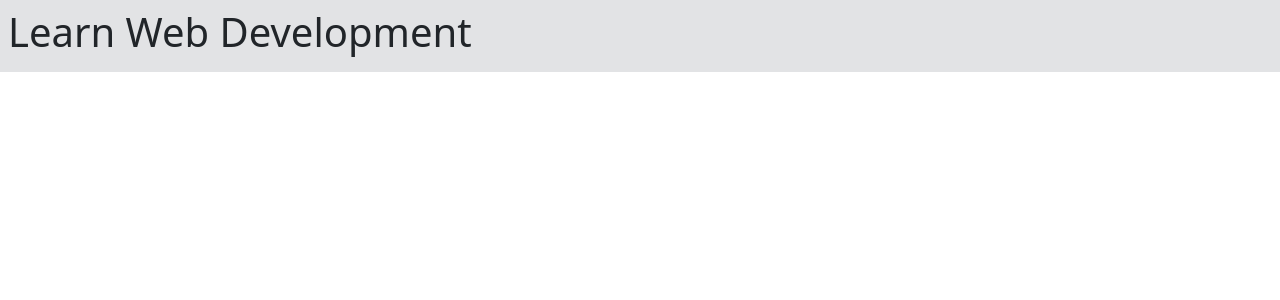
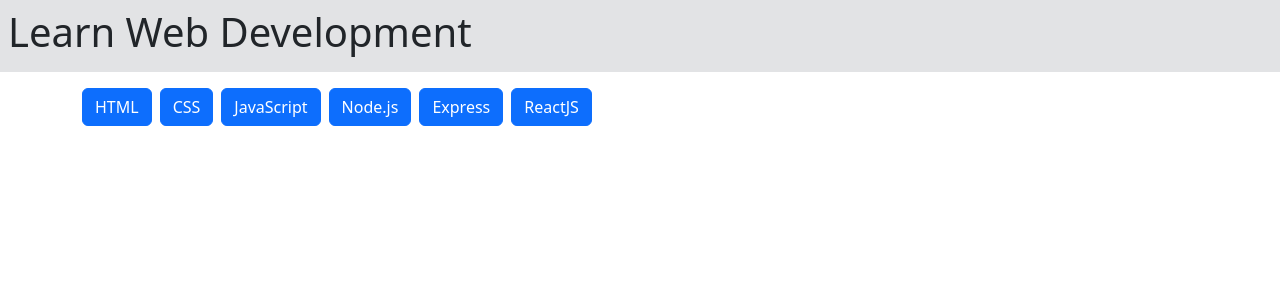
Before and after one commit to fabiodagostino27/react-use-state, a React (Vite) app: page / in a window 1280 px wide. Shown: the top 300 px of the page. Built offline with nearby package versions, Linux system fonts and the light colour scheme.

Commit message:
ADD: button and butttonslist components

```diff
--- a/src/App.jsx
+++ b/src/App.jsx
@@ -1,10 +1,12 @@
 import { languages } from "./data/languages";
 import { Header } from "./components/Header";
+import { Main } from "./components/Main";
 
 function App() {
     return (
         <>
             <Header />
+            <Main languages={languages}/>
         </>
     )
 }
--- a/src/components/Main.jsx
+++ b/src/components/Main.jsx
@@ -1,7 +1,11 @@
-export const Main = () => {
+import { ButtonsList } from "./buttons/ButtonsList"
+
+export const Main = (props) => {
     return (
         <div className="container mt-3">
-
+            <div>
+                <ButtonsList languages={props.languages}/>
+            </div>
         </div>
     )
 }
--- /dev/null
+++ b/src/components/buttons/Button.jsx
@@ -0,0 +1,5 @@
+export const Button = (props) => {
+    return (
+        <button className="btn btn-primary me-2">{props.title}</button>
+    )
+}
--- /dev/null
+++ b/src/components/buttons/ButtonsList.jsx
@@ -0,0 +1,18 @@
+import { Button } from "./Button";
+
+export const ButtonsList = (props) => {
+    const languages = props.languages;
+    return  (
+        <div>
+            {
+                languages.map(element => {
+                    const {id, title} = element;
+
+                    return (
+                        <Button key={id} title={title}/>
+                    )
+                })
+            }
+        </div>
+    )
+}
```
